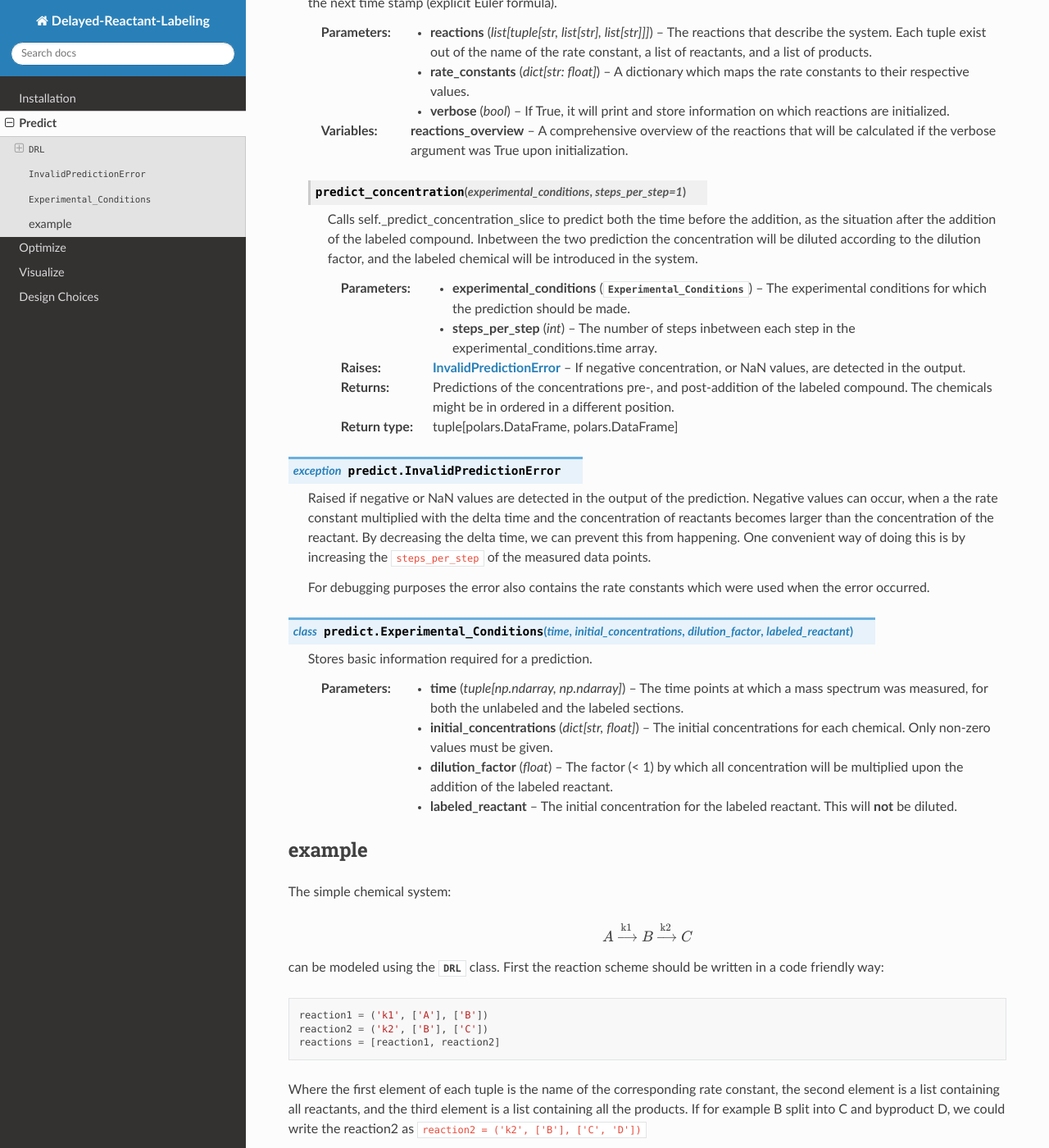
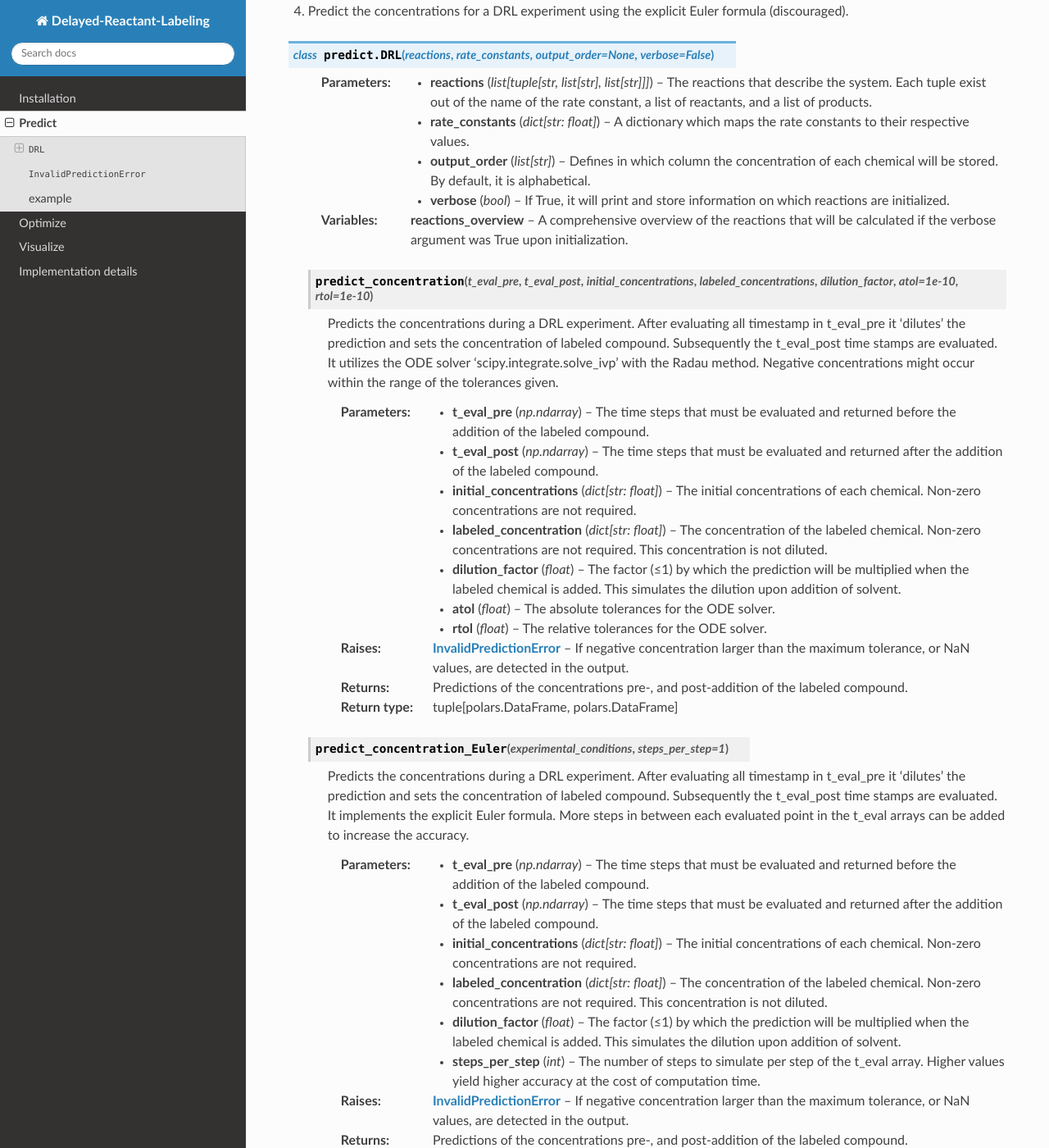
Before and after one commit to MartijnDingemans/delayed_reactant_labeling, a Sphinx documentation site: the page built from docs/source/predict.rst, in a window 1280 px wide and 1400 px high, scrolled down 329 px. Shown: the whole window at 82% size. Built offline with Sphinx 7.4.7 and the Read the Docs theme 2.0.0, drawn with Linux system fonts in a browser that asks for light colours; some of the changed text lies outside the part shown.

Commit message:
finished documentation predict.rst

```diff
--- a/docs/source/design_choices.rst
+++ b/docs/source/design_choices.rst
@@ -1,7 +1,48 @@
-Design Choices
-==============
+Implementation details
+======================
 For both the predict and optimize modules it was essential to make the code as efficient as possible, while remaining
 robust.
+
+Rate equations
+--------------
+To be able to calculate the rate of change per chemical as a function of the current concentrations in the system,
+the :class:`predict.DRL` class analyzes the reactions. The rate equation of each chemical can be decomposed into the
+rate equations caused by each reaction step in the system. These reaction steps are what the user inputs into the model.
+
+.. math::
+
+    \frac{dc}{dt} = \sum_{r}{ \frac{dc_r}{dt} }
+
+For each reaction we can calculate the amount of created chemical:
+
+.. math::
+
+    dc_r = k_r \cdot \prod{[reactants_r]}
+
+where, k is the rate constant for reaction r. We can subtract this amount of created chemical from each reactant, and
+add it to each product to get the rate of change.
+
+Estimating the Jacobian
+-----------------------
+The Jacobian matrix is a matrix containing the partial derivatives of the rate equations with respect to each chemical.
+Similarly to how we analyzed the rate equations we can again decompose the entire model into individual reaction steps:
+
+.. math::
+
+    J_{i, j} =  \frac{di}{dj} = \sum_{r}{\frac{di_r}{dj}}
+
+For each reaction we than calculate the derivative with respect to each reactant. This is because the rate equation
+due to this reaction is by definition the rate constant multiplied by the concentration of each reaction, and the derivative
+with respect to non-reactants is zero. To calculate the derivative we than take the product of the concentrations of all
+reactants, except the reactants whose derivative we take.
+
+.. math::
+
+    \frac{di_r}{dj} = k_r \cdot \prod^{p=reactants_r}_{p \ne j}{[p]}
+
+Subsequently we multiply this with the rate constant, k, and add this to all reaction products, whereas
+we subtract it from each reactant. Because we take a very simple approach to calculating the derivative, this method
+does not work for reactions where a reactant is present multiple times.
 
 DataFrame Libraries
 -------------------
@@ -10,30 +51,14 @@ turned out to be alot more efficient to calculate the DRL curves and errors with
 convenient to print, and manipulate, as they behave more like dictionaries. Furthermore pandas objects give more
 flexibility to store the data as JSON files. This is why two different dataframe libraries are used simultaneously.
 
+.. _rate_equations:
 
-Predicting Concentrations
--------------------------
-Upon initialization of the :class:`predict.DRL` class, it analyzes the reaction which were inputted, and per reaction
-it extracts the following data:
+Explict Euler formula
+---------------------
+The explicit Euler formula takes the rate of changes as calculated above, and adds it to the currently known concentrations.
+It repeats this the number of ``steps_per_step`` times, and discards the intermediate results. The last
+array of predicted concentration is saved at the corresponding time stamp.
 
-#. The value of the rate constant
-#. The indices of each reactant
-#. The indices of each product
+This method does not work well in stiff problems and using an ODE solver is recommended.
 
-The indices are related to their alphabetical order, and upon calling the :func:`predict.DRL.predict_concentration` it
-rearranges the inputted concentration data to match with the internal reference. It does this by looking at the keys
-of each concentration, so that misalignment cannot happen. However, as a consequence, the outputted data is sorted
-in the same manner as the internal reference, and not according to the input of the initial concentration!
-
-To calculate the predicted concentration at each time stamp the class implements the explicit Euler method, as it is a
-straightforward algorithm to implement. To calculate the concentration for the next time stamp it loops over all reactions,
-and per reaction:
-
-#. It calculates the amount of created chemicals, according to :math:`\Delta t \cdot k \cdot \prod [reactants]`
-#. Subtract the created amount from each reaction reactant.
-#. Add the created amount to each reaction product.
-
-Its important to note that changes are made to a copy of the concentrations array, so that the reactions all act on the
-same data. We repeat this process the number of ``steps_per_step`` times, and discard the intermediate results. The last
-array of predicted concentration is saved at the corresponding time stamp. Furthermore this function which calcules the
-explicit Euler formula is just in time compiled using numba, allowing it to gain a large performance boost.
+.. _Jacobian:
--- a/docs/source/optimize.rst
+++ b/docs/source/optimize.rst
@@ -1,4 +1,40 @@
 Optimize
 ========
 
-WIP
+To optimize the rate constants, several steps need to be performed, such as:
+
+1. Defining the error functions
+2. Creating a prediction
+3. Comparing the result fo the prediction with experimental data
+4. Weighing of the errors
+5. Saving the intermediate results
+6. Repeating the 3-5 until a the error no longer improves and the rate constants have converged to a stable value or the maximum number of iterations has been reached.
+
+The :class:`optimize.RateConstantOptimizerTemplate` is an abstract base class which has implemented most of the steps
+above. However, the user must still define its error functions and the exact methodology of creating a prediction.
+
+.. py:currentmodule:: optimize
+.. class:: RateConstantOptimizerTemplate(weights, experimental, metric)
+
+    :param weights: A dictionairy containing patterns and weight. Each pattern will be searched for in  the errors.
+        Upon a match the error yielded will be multiplied by its respective weight. If a error is matched with multiple
+        patterns, the weight will be decreased in a multiplicative manner. The final weights after the pattern search
+        are stored in weights_array
+    :type weights: dict[str, float]
+    :param experimental: The experimental data.
+    :type experimental: polars.DataFrame
+    :param metric: An error metric which takes as input the keywords ``y_pred`` and ``y_true`` and returns a float. Lower values
+        should mean a better prediction.
+    :type metric: Callable[[np.ndarray, np.ndarray], float]
+
+    :var weights_array: *(np.ndarray)* - The weights for each error function.
+
+    .. method::`create_prediction(x, x_description)`
+
+        **Must be implemented by the user!** Takes a set of parameters and their respective description, and should
+        output the prediction starting at the time that the labeled compound has been added.
+
+        :param x: The parameters required for the reaction.
+        :type x: np.ndarray
+        :param x_description: The description of each parameter.
+        :type x_description: list[str]
--- a/docs/source/predict.rst
+++ b/docs/source/predict.rst
@@ -1,66 +1,91 @@
 Predict
 =======
 The predict module implements the :class:`DRL <predict.DRL>` class which helps to create a prediction of a chemical
-system. When the prediction fails it raises a :exc:`InvalidPredictionError <predict.InvalidPredictionError>`. The prediction requires the class
-:class:`experimental data <predict.Experimental_Conditions>` to contain all relevant data.
+system. When the prediction fails it raises a :exc:`InvalidPredictionError <predict.InvalidPredictionError>`. The DRL
+class implements methods to:
 
+#. :meth:`Predict the concentrations<predict.DRL.predict_concentration>` for a DRL experiment using the ODE solver (preferred).
+#. Calculate the :ref:`change<rate_equations>`  in chemical concentration as a function of the current concentrations.
+#. Calculate the :ref:`Jacobian matrix<Jacobian>` , which is required by the ODE solver. This **only** works for reaction where each reaction step is first order in each chemical.
+#. Predict the concentrations for a DRL experiment using the explicit Euler formula (discouraged).
 
 .. py:currentmodule:: predict
-.. class:: DRL(reactions, rate_constants, verbose=False)
-
-    Upon creation of the DRL class object, it will convert the reaction equations to their respective rate equations.
-    When the model is given a set of initial concentrations, the rate equations can used to predict the concentration of
-    the system for the next time stamp (explicit Euler formula).
+.. class:: DRL(reactions, rate_constants, output_order=None, verbose=False)
 
     :param reactions: The reactions that describe the system. Each tuple exist out of the name of the rate constant,
         a list of reactants, and a list of products.
     :type reactions: list[tuple[str, list[str], list[str]]]
     :param rate_constants: A dictionary which maps the rate constants to their respective values.
     :type rate_constants: dict[str: float]
+    :param output_order: Defines in which column the concentration of each chemical will be stored.
+            By default, it is alphabetical.
+    :type output_order: list[str]
     :param verbose: If True, it will print and store information on which reactions are initialized.
     :type verbose: bool
-
 
     :ivar reactions_overview: A comprehensive overview of the reactions that will be calculated
         if the verbose argument was True upon initialization.
 
-    .. method:: predict_concentration(experimental_conditions, steps_per_step=1)
+    .. method:: predict_concentration(t_eval_pre, t_eval_post, initial_concentrations, labeled_concentrations, dilution_factor, atol=1e-10, rtol=1e-10)
 
-        Calls self._predict_concentration_slice to predict both the time before the addition, as the situation after the
-        addition of the labeled compound. Inbetween the two prediction the concentration will be diluted according to
-        the dilution factor, and the labeled chemical will be introduced in the system.
+        Predicts the concentrations during a DRL experiment. After evaluating all timestamp in t_eval_pre it 'dilutes'
+        the prediction and sets the concentration of labeled compound. Subsequently the t_eval_post time stamps are
+        evaluated. It utilizes the ODE solver 'scipy.integrate.solve_ivp' with the Radau method. Negative concentrations
+        might occur within the range of the tolerances given.
 
-        :param experimental_conditions: The experimental conditions for which the prediction should be made.
-        :type experimental_conditions: :class:`Experimental_Conditions`
-        :param steps_per_step: The number of steps inbetween each step in the experimental_conditions.time array.
+        :param t_eval_pre: The time steps that must be evaluated and returned before the addition of the labeled compound.
+        :param t_eval_post:  The time steps that must be evaluated and returned after the addition of the labeled compound.
+        :param initial_concentrations: The initial concentrations of each chemical. Non-zero concentrations are not required.
+        :param labeled_concentration: The concentration of the labeled chemical. Non-zero concentrations are not required. This concentration is not diluted.
+        :param dilution_factor: The factor (≤1) by which the prediction will be multiplied when the labeled chemical is added.
+            This simulates the dilution upon addition of solvent.
+        :param atol: The absolute tolerances for the ODE solver.
+        :param rtol: The relative tolerances for the ODE solver.
+
+        :type t_eval_pre: np.ndarray
+        :type t_eval_post:  np.ndarray
+        :type initial_concentrations: dict[str: float]
+        :type labeled_concentration: dict[str: float]
+        :type dilution_factor: float
+        :type atol: float
+        :type rtol: float
+
+        :raise InvalidPredictionError: If negative concentration larger than the maximum tolerance, or NaN values, are detected in the output.
+        :return: Predictions of the concentrations pre-, and post-addition of the labeled compound.
+        :rtype: tuple[polars.DataFrame, polars.DataFrame]
+
+    .. method:: predict_concentration_Euler(experimental_conditions, steps_per_step=1)
+
+        Predicts the concentrations during a DRL experiment. After evaluating all timestamp in t_eval_pre it 'dilutes'
+        the prediction and sets the concentration of labeled compound. Subsequently the t_eval_post time stamps are
+        evaluated. It implements the explicit Euler formula. More steps in between each evaluated point in the t_eval
+        arrays can be added to increase the accuracy.
+
+        :param t_eval_pre: The time steps that must be evaluated and returned before the addition of the labeled compound.
+        :param t_eval_post:  The time steps that must be evaluated and returned after the addition of the labeled compound.
+        :param initial_concentrations: The initial concentrations of each chemical. Non-zero concentrations are not required.
+        :param labeled_concentration: The concentration of the labeled chemical. Non-zero concentrations are not required. This concentration is not diluted.
+        :param dilution_factor: The factor (≤1) by which the prediction will be multiplied when the labeled chemical is added.
+            This simulates the dilution upon addition of solvent.
+        :param steps_per_step: The number of steps to simulate per step of the t_eval array. Higher values yield higher
+            accuracy at the cost of computation time.
+
+        :type t_eval_pre: np.ndarray
+        :type t_eval_post:  np.ndarray
+        :type initial_concentrations: dict[str: float]
+        :type labeled_concentration: dict[str: float]
+        :type dilution_factor: float
         :type steps_per_step: int
-        :raise InvalidPredictionError: If negative concentration, or NaN values, are detected in the output.
+
+        :raise InvalidPredictionError: If negative concentration larger than the maximum tolerance, or NaN values, are detected in the output.
         :return: Predictions of the concentrations pre-, and post-addition of the labeled compound.
-            The chemicals might be in ordered in a different position.
         :rtype: tuple[polars.DataFrame, polars.DataFrame]
 
 
 .. exception:: InvalidPredictionError
 
-    Raised if negative or NaN values are detected in the output of the prediction. Negative values can occur, when a the
-    rate constant multiplied with the delta time and the concentration of reactants becomes larger than the concentration
-    of the reactant. By decreasing the delta time, we can prevent this from happening. One convenient way of doing this
-    is by increasing the ``steps_per_step`` of the measured data points.
-
+    Raised when NaN values or values more negative than the tolerance are found.
     For debugging purposes the error also contains the rate constants which were used when the error occurred.
-
-
-.. class:: Experimental_Conditions(time, initial_concentrations, dilution_factor, labeled_reactant)
-
-    Stores basic information required for a prediction.
-
-    :param time: The time points at which a mass spectrum was measured, for both the unlabeled and the labeled sections.
-    :type time: tuple[np.ndarray, np.ndarray]
-    :param initial_concentrations: The initial concentrations for each chemical. Only non-zero values must be given.
-    :type initial_concentrations: dict[str, float]
-    :param dilution_factor: The factor (< 1) by which all concentration will be multiplied upon the addition of the labeled reactant.
-    :type dilution_factor: float
-    :param labeled_reactant: The initial concentration for the labeled reactant. This will **not** be diluted.
 
 
 example
@@ -92,29 +117,19 @@ Lets assume that we know the rate constants belonging to this reaction.
         "k2": 0.5,
     }
 
-To create the relevant prediction for this model we need to collect the
-:class:`experimental data <predict.Experimental_Conditions>` in a class. Some of the input variables contain non-sensible
-information, this is because we currently do not want to model a complete DRL experiment, but only the simple beginning.
-After this is done, the prediction can be made using :func:`DRL.predict_concentration`.
+We can create a prediction using the :func:`DRL.predict_concentration`. The class implements the method which determines
+the rate of change as a function of its current state, and a method which calculate the Jacobian based on its state.
+Because we do not want to model an entire DRL experiment, ``solve_ivp`` is used instead of :func:`DRL.predict_concentration`.
+Internally, the function calls ``solve_ivp``.
 
 .. code-block:: python
 
     import numpy as np
-    from delayed_reactant_labeling.predict import DRL, Experimental_Conditions
+    from scipy.integrate import solve_ivp
+    from delayed_reactant_labeling.predict import DRL
 
-    time_pre_addition = np.linspace(0, 20, 2000)  # 0 to 10 minutes, 2000 datapoints
-    time_post_addition = np.linspace(0, 1, 10)    # filled with a useable time array, but we will ignore these results
-    A0 = 1
-
-    experimental_conditions = Experimental_Conditions(
-        time=(time_pre_addition, time_post_addition,),
-        initial_concentrations={'A': A0},
-        dilution_factor=1,                  # we do not model DRL here
-        labeled_reactant={}                 # we do not model DRL here
-    )
-
-    drl = DRL(rate_constants=rate_constants, reactions=reactions, verbose=False)
-    pred, _ = drl.predict_concentration(experimental_conditions=experimental_conditions)
+    drl = DRL(rate_constants=rate_constants, reactions=reactions, output_order=['A', 'B', 'C'], verbose=False)
+    result = solve_ivp(drl.calculate_step, t_span=[0, 20], y0=[A0, 0, 0], method='Radau', t_eval=time, jac=drl.calculate_jac)
 
 However, also algebraic `solutions <https://chem.libretexts.org/Bookshelves/Physical_and_Theoretical_Chemistry_Textbook_Maps/Mathematical_Methods_in_Chemistry_(Levitus)/04%3A_First_Order_Ordinary_Differential_Equations/4.03%3A_Chemical_Kinetics>`_
 for this specific chemical problem exist.
@@ -145,12 +160,9 @@ We can compare the algebraic solution to the modelled prediction as follows.
     ax.plot(time, pred['B'] / A0, label='B')
     ax.plot(time, pred['C'] / A0, label='C')
 
-    ax.plot(time, A0 * np.exp(-k1 * time),
-        color='k', linestyle=':', label='algebraic')
-    ax.plot(time, k1 / (k2 - k1) * A0 * (np.exp(-k1 * time) - np.exp(-k2 * time)),
-        color='k', linestyle=':')
-    ax.plot(time, A0 * (1 - np.exp(-k1 * time) - k1 / (k2 - k1) * (np.exp(-k1 * time) - np.exp(-k2 * time))),
-        color='k', linestyle=':')
+    ax.plot(time, A0 * np.exp(-k1 * time), color='k', linestyle=':', label='algebraic')
+    ax.plot(time, k1 / (k2 - k1) * A0 * (np.exp(-k1 * time) - np.exp(-k2 * time)), color='k', linestyle=':')
+    ax.plot(time, A0 * (1 - np.exp(-k1 * time) - k1 / (k2 - k1) * (np.exp(-k1 * time) - np.exp(-k2 * time))), color='k', linestyle=':')
     ax.legend()
     fig.show()
 
```
Also changed, not shown: 2 other files.
